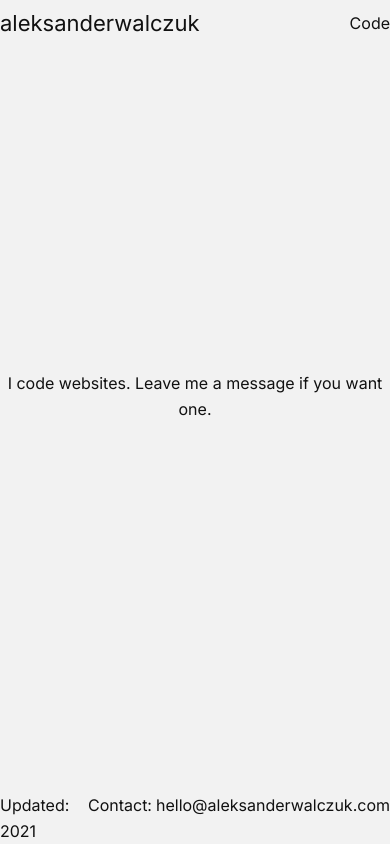
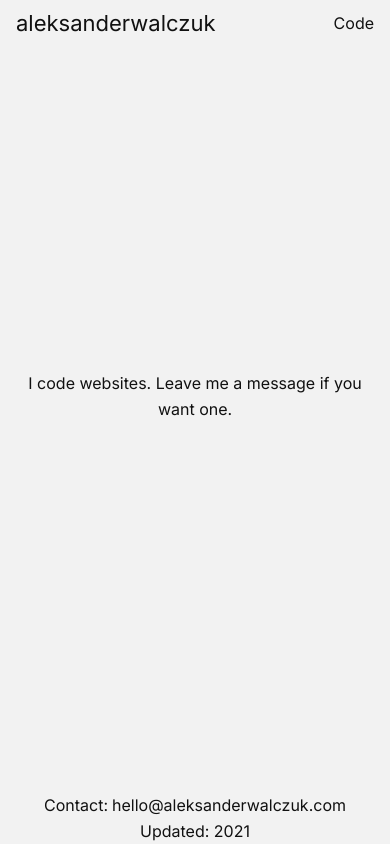
Before and after one commit to aleksanderwalczuk/portfolio-page, a React (Create React App) app: page / in a window 390 px wide. Built offline with nearby package versions, Linux system fonts and the light colour scheme; what graphql-hooks would draw is missing.

Commit message:
add mobile to Home and Nav

```diff
--- a/src/components/Navbar.jsx
+++ b/src/components/Navbar.jsx
@@ -9,7 +9,7 @@ import {
 export default function Navbar() {
   return (
     <header className="relative">
-      <div className="absolute top-0 left-0 w-full md:h-20 bg-gray md:px-16 flex items-center justify-between">
+      <div className="absolute top-0 left-0 w-full md:h-20 bg-gray px-4 md:px-16 flex items-center justify-between">
         <h1 className="text-xl p-2 pl-0">
           <Link to={ROUTE_ROOT}>aleksanderwalczuk</Link>
         </h1>
--- a/src/pages/Home.jsx
+++ b/src/pages/Home.jsx
@@ -4,7 +4,7 @@ export default function Home() {
   const [messageHovered, setMessageHovered] = useState(false);
 
   return (
-    <main className="md:px-16 md:pt-20 flex flex-col justify-between h-full">
+    <main className="px-4 md:px-16 md:pt-20 flex flex-col justify-between h-full">
           <div className=""></div>
           <p className="text-center">
             I code websites. Leave me a{" "}
@@ -18,9 +18,9 @@ export default function Home() {
             </a>{" "}
             if you want one.
           </p>
-          <footer className="flex justify-between md:pb-10">
+          <footer className="flex justify-between md:pb-10 flex-col-reverse md:flex-row text-center md:text-left">
             <p>Updated: 2021</p>
-            <div className="flex">
+            <div className="flex justify-center md:justify-start">
               <p className="mr-1">Contact:</p>
               <a
                 className="text-base hover:underline transition-all duration-700 ease-in-out"
```
